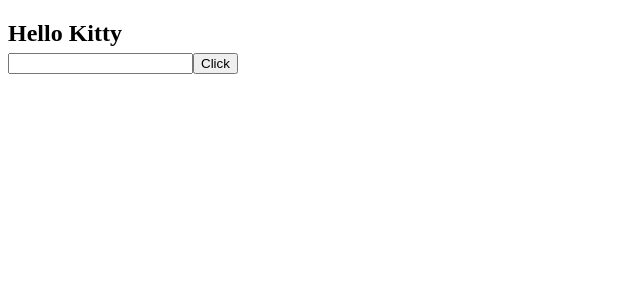
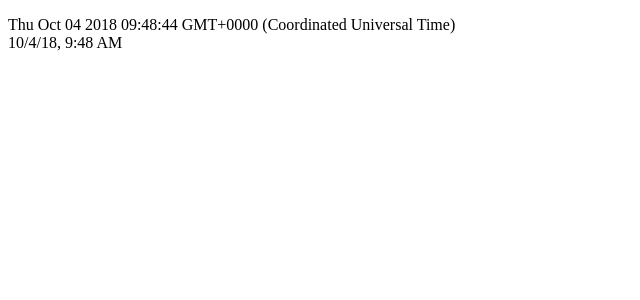
Before and after one commit to Keerththanan/Angular6Practice, an Angular app: page / in a window 1280 px wide. Shown: the top 300 px of the page, without its empty margins (0-640 px from the left). Built offline with nearby package versions, Linux system fonts and the light colour scheme.

Commit message:
Pipes practice started, To be continued...

```diff
--- a/src/app/app.component.html
+++ b/src/app/app.component.html
@@ -26,6 +26,10 @@
     <h2>{{message}}</h2>
   </div>
 
+  <div *ngSwitchCase="'app-pipes'">
+    <app-pipes></app-pipes>
+  </div>
+
   <div *ngSwitchCase="''">
 
   </div>
--- a/src/app/app.component.ts
+++ b/src/app/app.component.ts
@@ -7,7 +7,7 @@
 })
 export class AppComponent {
   //Data property of the app.component.html
-  testData = 'app-component-interaction';
+  testData = 'app-pipes';
   name = "Kitty";
 
   message="";
--- a/src/app/app.module.ts
+++ b/src/app/app.module.ts
@@ -10,6 +10,7 @@
 import { NgSwitchComponent } from './ng-switch/ng-switch.component';
 import { NgForComponent } from './ng-for/ng-for.component';
 import { ComponentInteractionComponent } from './component-interaction/component-interaction.component';
+import { PipesComponent } from './pipes/pipes.component';
 
 @NgModule({
   declarations: [
@@ -20,6 +21,7 @@
     NgSwitchComponent,
     NgForComponent,
     ComponentInteractionComponent,
+    PipesComponent,
   ],
   imports: [
     BrowserModule,
--- /dev/null
+++ b/src/app/pipes/pipes.component.html
@@ -0,0 +1,6 @@
+<p>
+  {{ date }} <br>
+  {{ date | date: 'short'}}
+
+  <!-- To be continued... -->
+</p>
--- /dev/null
+++ b/src/app/pipes/pipes.component.ts
@@ -0,0 +1,16 @@
+import { Component, OnInit } from '@angular/core';
+
+@Component({
+  selector: 'app-pipes',
+  templateUrl: './pipes.component.html',
+  styleUrls: ['./pipes.component.css']
+})
+export class PipesComponent implements OnInit {
+
+  date = new Date();
+  constructor() { }
+
+  ngOnInit() {
+  }
+
+}
```
Also changed, not shown: src/app/pipes/pipes.component.css (added), 1 other file (tests, documents, lock files or other folders).
